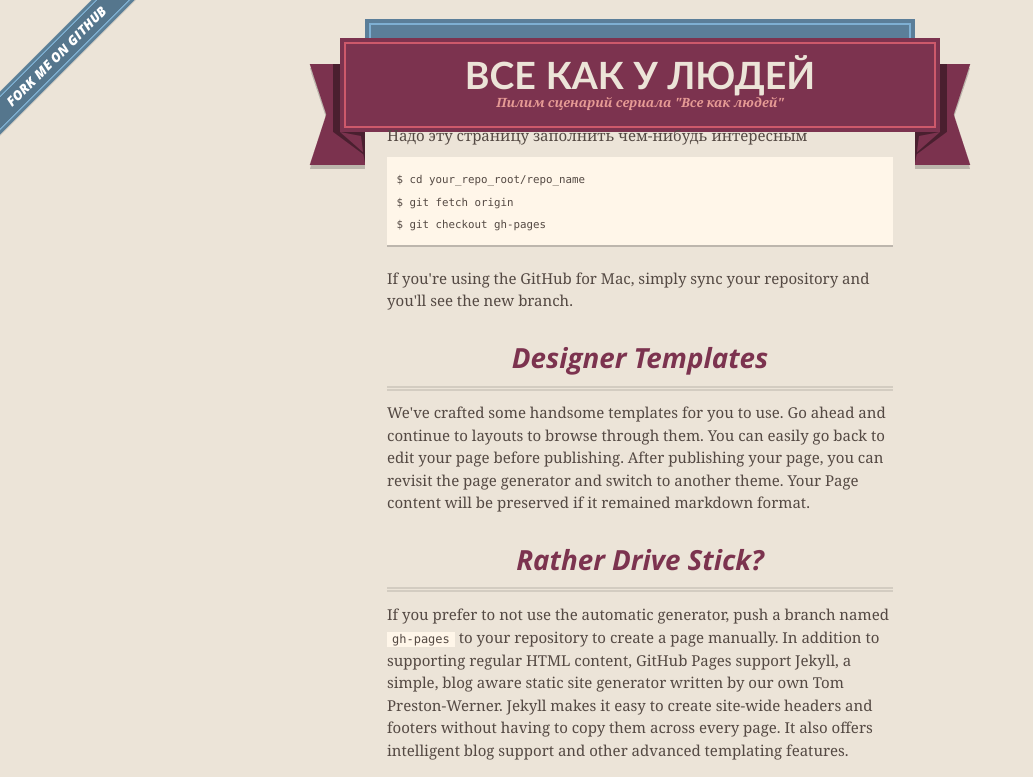
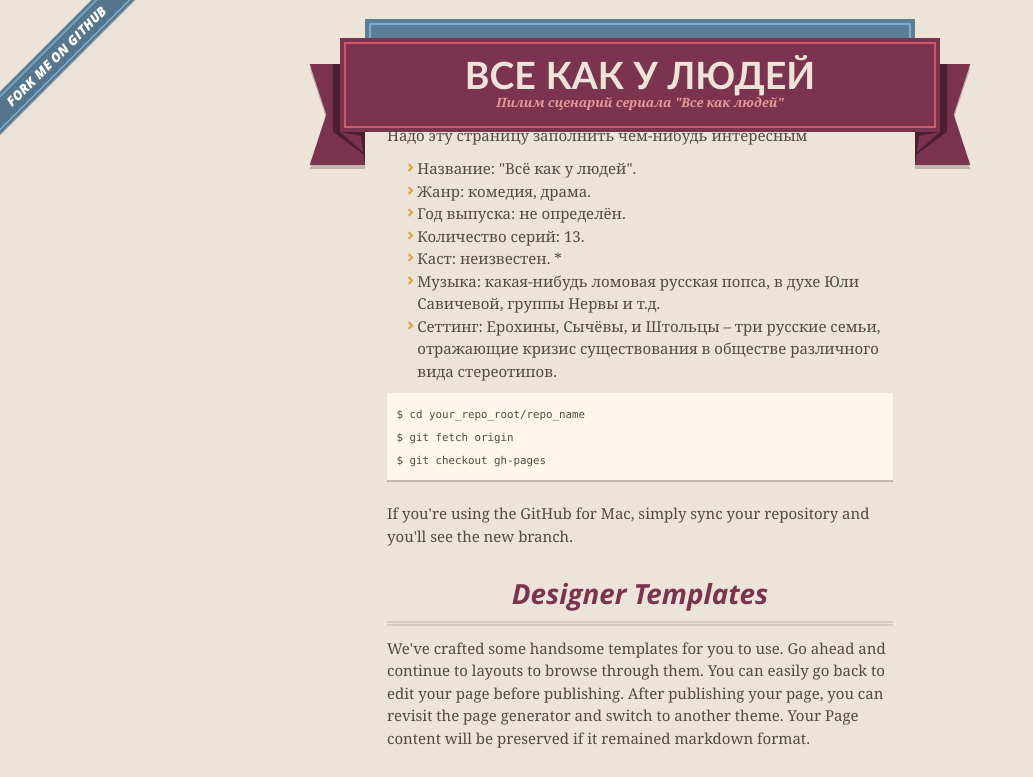
Before and after one commit to anon1334/vsekakuludei, a plain HTML site: page index.html in a window 1280 px wide. Shown: the top 777 px of the page, without its empty margins (0-1033 px from the left). Drawn offline with nearby package versions, Linux system fonts and the light colour scheme.

Commit message:
Update index.html

```diff
--- a/index.html
+++ b/index.html
@@ -44,6 +44,17 @@
 
 
 <p>Надо эту страницу заполнить чем-нибудь интересным</p>
+<b>
+<ul>
+<li>Название: "Всё как у людей".</li>
+<li>Жанр: комедия, драма.</li>
+<li>Год выпуска: не определён.</li>
+<li>Количество серий: 13.</li>
+<li>Каст: неизвестен. *</li>
+<li>Музыка: какая-нибудь ломовая русская попса, в духе Юли Савичевой, группы Нервы и т.д.</li>
+<li>Сеттинг: Ерохины, Сычёвы, и Штольцы – три русские семьи, отражающие кризис существования в обществе различного вида стереотипов.</li>
+</ul>
+</b>
 
 <pre><code>$ cd your_repo_root/repo_name
 $ git fetch origin
```
